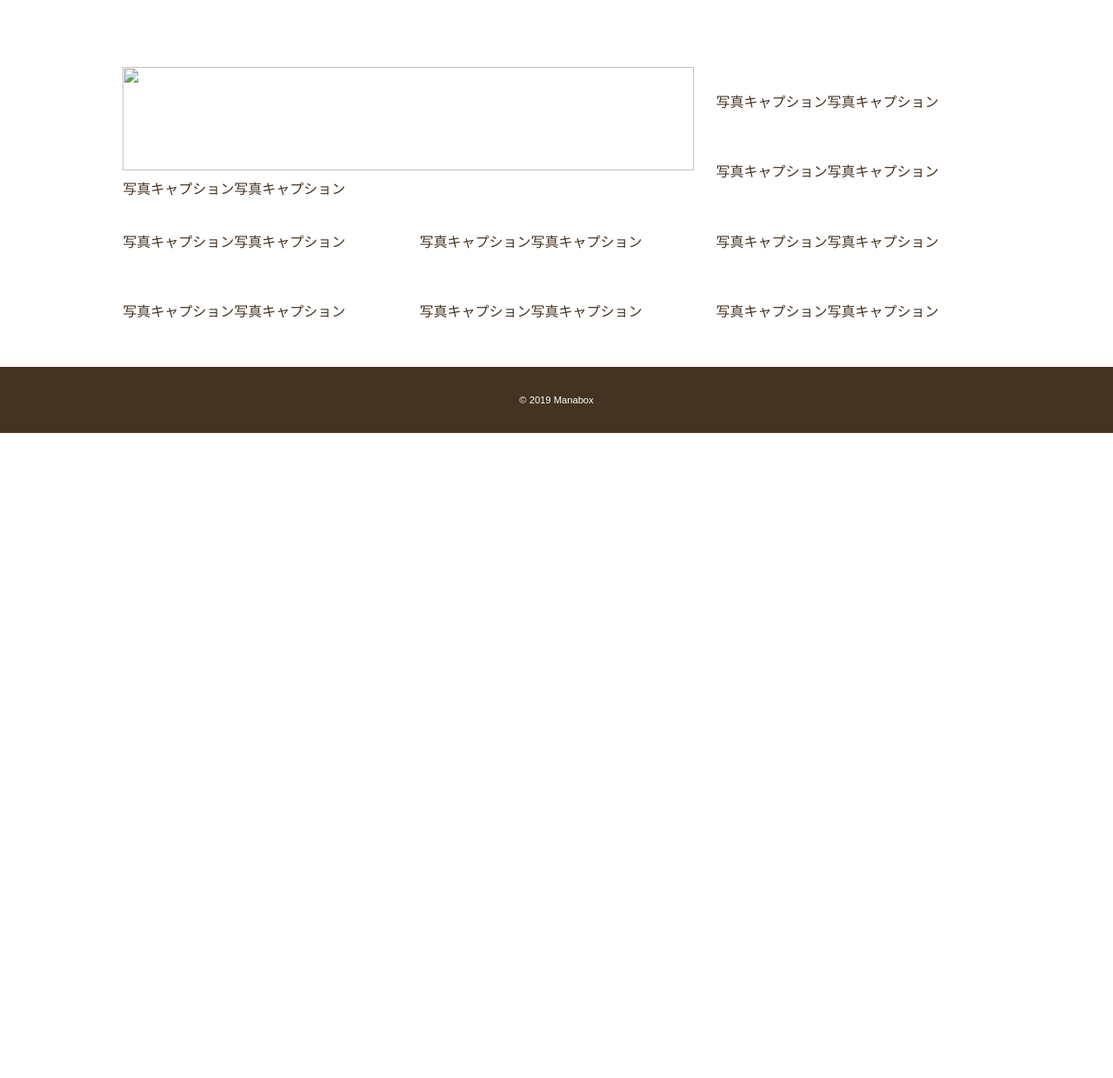
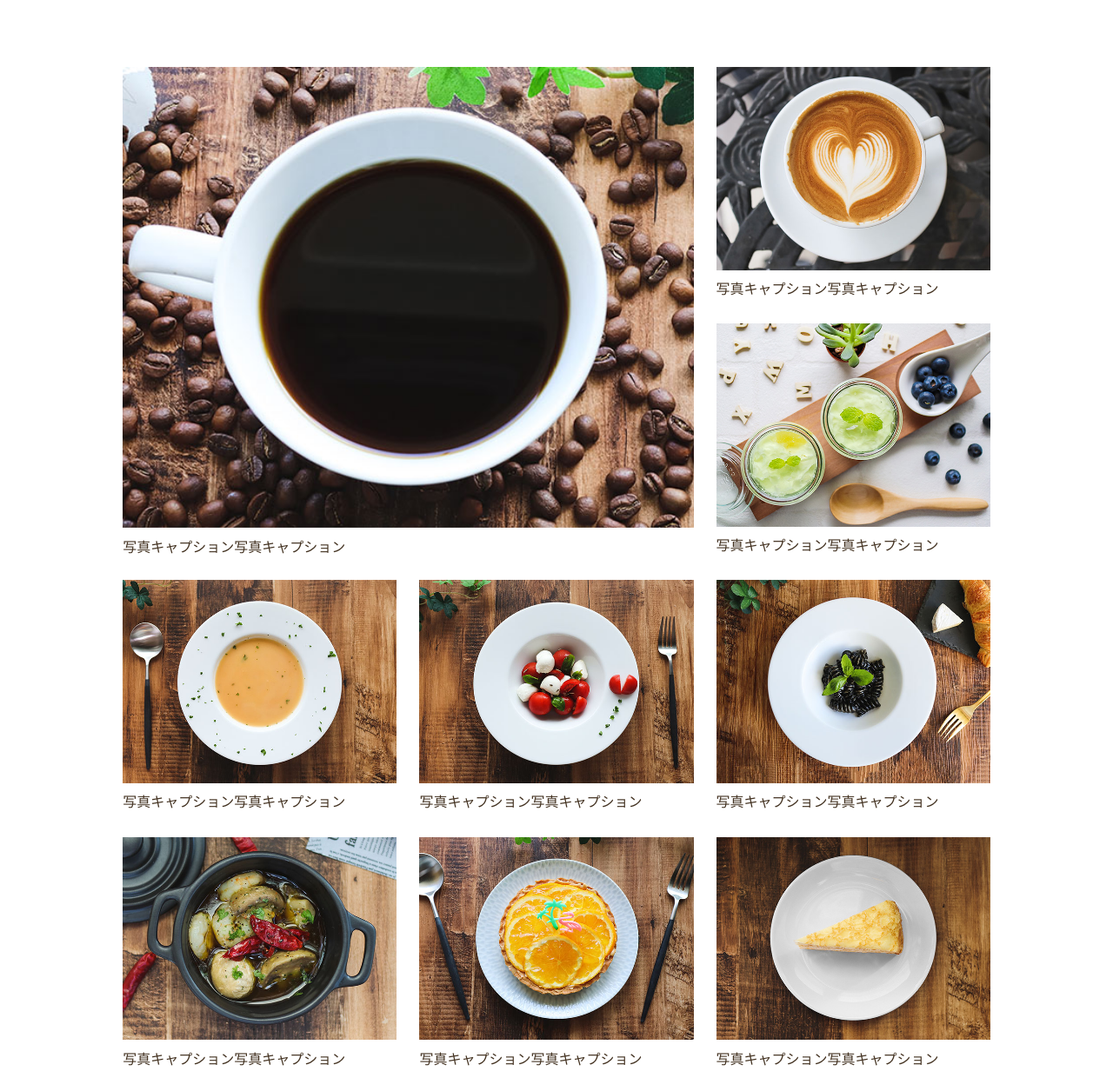
Before and after one commit to Yusuke0620/WCB-Cafe-HP, a plain HTML site: page menu.html in a window 1280 px wide. Shown: the part 800-2040 px from the top of the page at 87% size. Before the commit the page ends 1298 px from the top, so only its background shows below. Drawn offline with Linux system fonts and the light colour scheme; some packages are replaced by stand-ins of ours; a web font is replaced by a local one.

Commit message:
Update menu.html

```diff
--- a/menu.html
+++ b/menu.html
@@ -46,39 +46,39 @@
 
         <div class="wrapper grid">
             <div class="big-box">
-                <img src="images/menu1.jpg" alt="">
+                <img src="menu1.jpg" alt="">
                 <p>写真キャプション写真キャプション</p>
             </div>
             <div class="item">
-                <img src="images/menu2.jpg" alt="">
+                <img src="menu2.jpg" alt="">
                 <p>写真キャプション写真キャプション</p>
             </div>
             <div class="item">
-                <img src="images/menu3.jpg" alt="">
+                <img src="menu3.jpg" alt="">
                 <p>写真キャプション写真キャプション</p>
             </div>
             <div class="item">
-                <img src="images/menu4.jpg" alt="">
+                <img src="menu4.jpg" alt="">
                 <p>写真キャプション写真キャプション</p>
             </div>
             <div class="item">
-                <img src="images/menu5.jpg" alt="">
+                <img src="menu5.jpg" alt="">
                 <p>写真キャプション写真キャプション</p>
             </div>
             <div class="item">
-                <img src="images/menu6.jpg" alt="">
+                <img src="menu6.jpg" alt="">
                 <p>写真キャプション写真キャプション</p>
             </div>
             <div class="item">
-                <img src="images/menu7.jpg" alt="">
+                <img src="menu7.jpg" alt="">
                 <p>写真キャプション写真キャプション</p>
             </div>
             <div class="item">
-                <img src="images/menu8.jpg" alt="">
+                <img src="menu8.jpg" alt="">
                 <p>写真キャプション写真キャプション</p>
             </div>
             <div class="item">
-                <img src="images/menu9.jpg" alt="">
+                <img src="menu9.jpg" alt="">
                 <p>写真キャプション写真キャプション</p>
             </div>
         </div>
```
